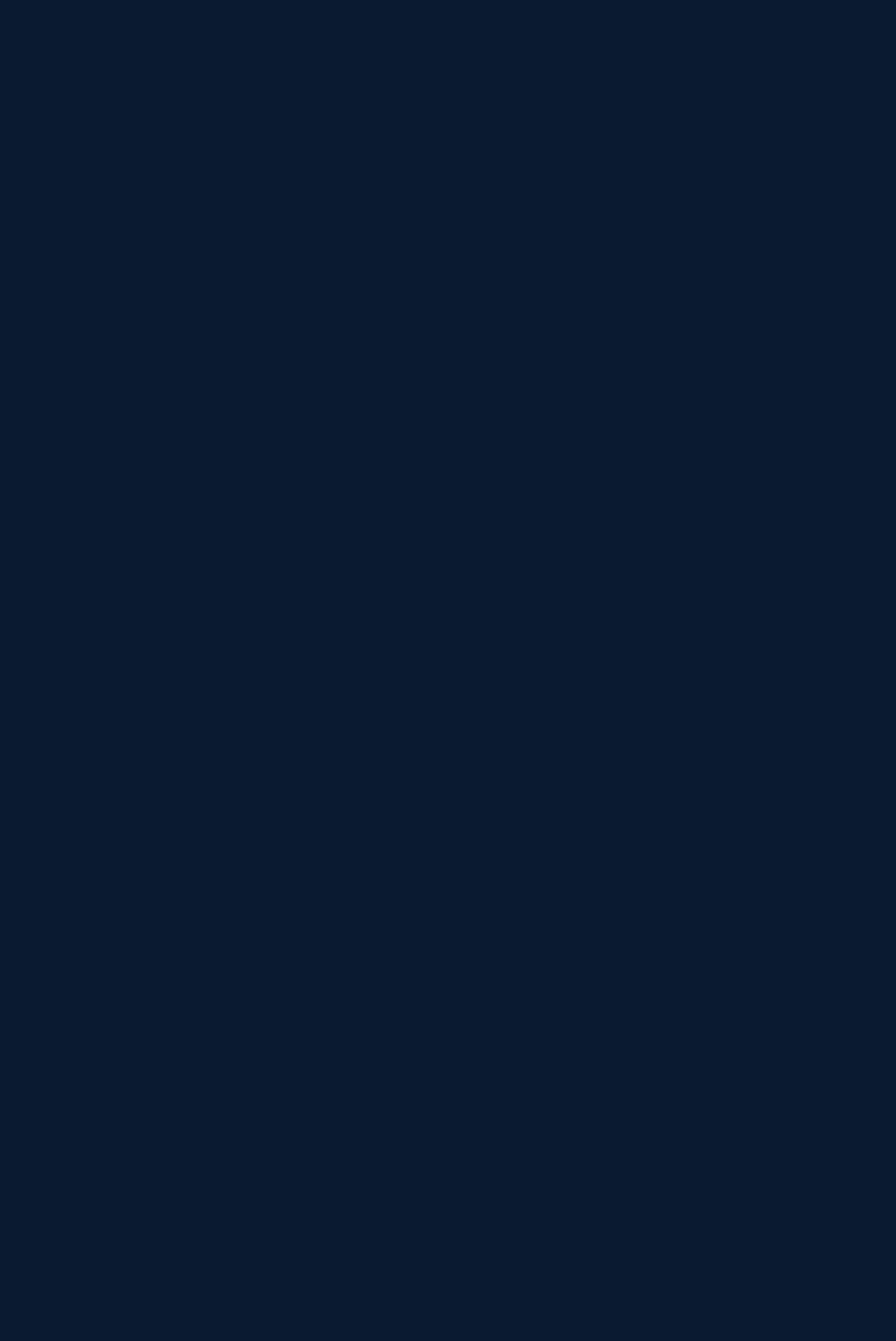
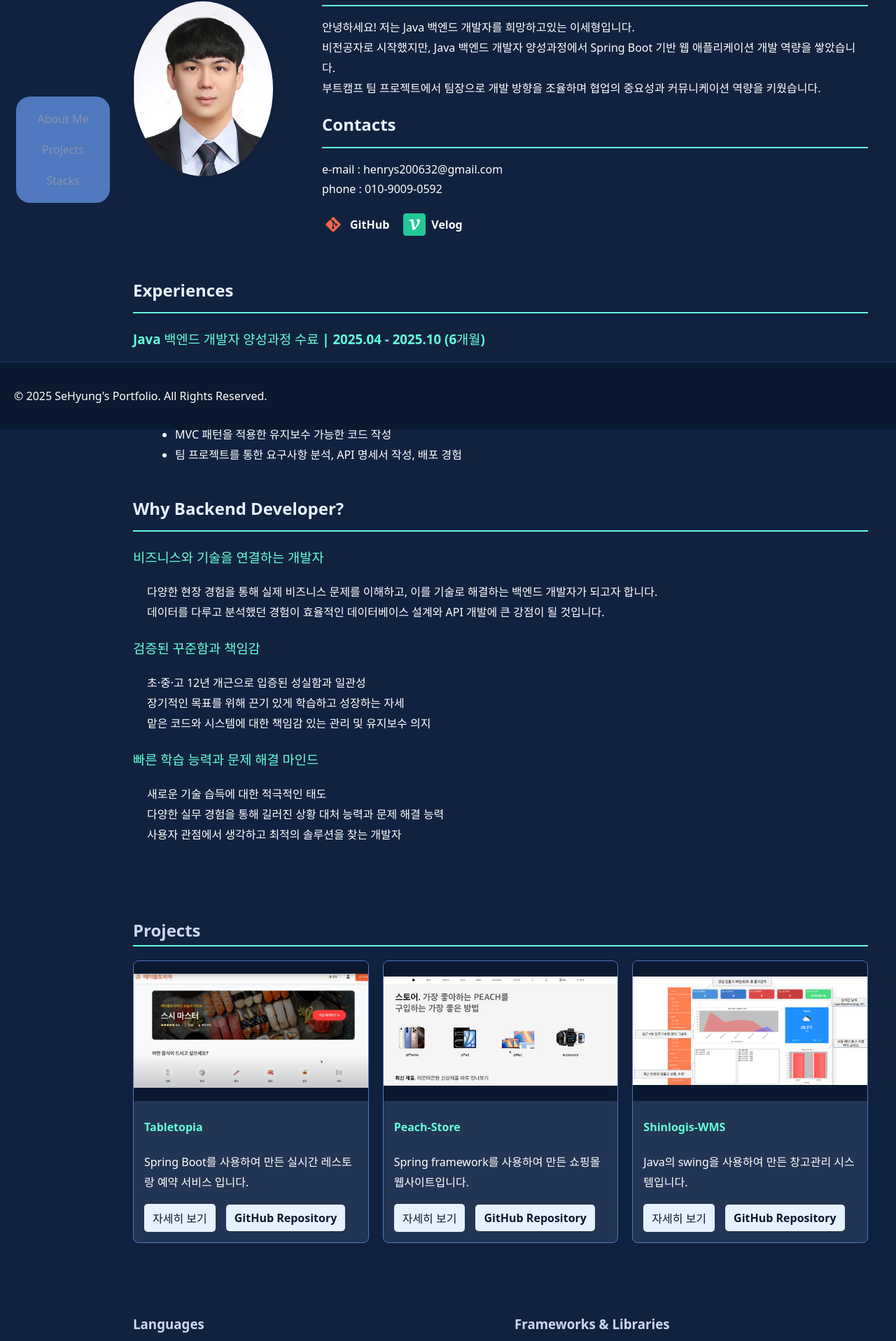
Before and after one commit to sh-Dang/portfolio, a React (Vite) app: page / in a window 1280 px wide. Shown: the part 186-2103 px from the top of the page at 70% size. Before the commit the page ends 800 px from the top, so only its background shows below. Built offline with nearby package versions, Linux system fonts and the light colour scheme.

Commit message:
불필요한 라우팅을 제거하여 싱글 스크롤 페이지로 전환

```diff
--- a/package.json
+++ b/package.json
@@ -13,8 +13,7 @@
   "dependencies": {
     "framer-motion": "^12.23.24",
     "react": "^19.2.0",
-    "react-dom": "^19.2.0",
-    "react-router-dom": "^7.9.5"
+    "react-dom": "^19.2.0"
   },
   "devDependencies": {
     "@eslint/js": "^9.39.1",
--- a/src/App.jsx
+++ b/src/App.jsx
@@ -1,6 +1,4 @@
 import React from 'react';
-import { Routes, Route, useLocation } from 'react-router-dom';
-import { AnimatePresence } from 'framer-motion';
 import Sidebar from './components/Sidebar';
 import Header from './components/Header';
 import About from './pages/About';
@@ -10,8 +8,6 @@ import Footer from './components/Footer';
 import './App.css';
 
 function App() {
-  const location = useLocation();
-
   return (
     <div className='app'>
       <Header />
@@ -19,14 +15,15 @@ function App() {
         <Sidebar />
         <div className="content">
           <main className="main">
-            <AnimatePresence mode="wait">
-              <Routes location={location} key={location.pathname}>
-                <Route index element={<About />} />
-                <Route path="/about" element={<About />} />
-                <Route path="/projects" element={<Projects />} />
-                <Route path="/skills" element={<Skills />} />
-              </Routes>
-            </AnimatePresence>
+            <section id="about">
+              <About />
+            </section>
+            <section id="projects">
+              <Projects />
+            </section>
+            <section id="skills">
+              <Skills />
+            </section>
           </main>
         </div>
       </div>
--- a/src/components/Sidebar.jsx
+++ b/src/components/Sidebar.jsx
@@ -1,14 +1,13 @@
 import React from 'react';
-import { NavLink } from 'react-router-dom';
 import './Sidebar.css';
 
 const Sidebar = () => {
   return (
     <div className="sidebar">
       <nav className="sidebar-nav">
-        <NavLink to="/about" className={({ isActive }) => isActive ? "active" : ""}>About Me</NavLink>
-        <NavLink to="/projects" className={({ isActive }) => isActive ? "active" : ""}>Projects</NavLink>
-        <NavLink to="/skills" className={({ isActive }) => isActive ? "active" : ""}>Stacks</NavLink>
+        <a href="#about">About Me</a>
+        <a href="#projects">Projects</a>
+        <a href="#skills">Stacks</a>
       </nav>
     </div>
   );
--- a/src/index.css
+++ b/src/index.css
@@ -10,6 +10,10 @@
   text-rendering: optimizeLegibility;
   -webkit-font-smoothing: antialiased;
   -moz-osx-font-smoothing: grayscale;
+}
+
+html {
+  scroll-behavior: smooth;
 }
 
 a {
--- a/src/main.jsx
+++ b/src/main.jsx
@@ -1,14 +1,11 @@
 import React from 'react';
 import ReactDOM from 'react-dom/client';
-import { BrowserRouter } from 'react-router-dom';
 import App from './App';
 import './index.css';
 
 const root = ReactDOM.createRoot(document.getElementById('root'));
 root.render(
   <React.StrictMode>
-    <BrowserRouter basename="/portfolio">
-      <App />
-    </BrowserRouter>
+    <App />
   </React.StrictMode>
 );
```
Also changed, not shown: 1 other file (tests, documents, lock files or other folders).
